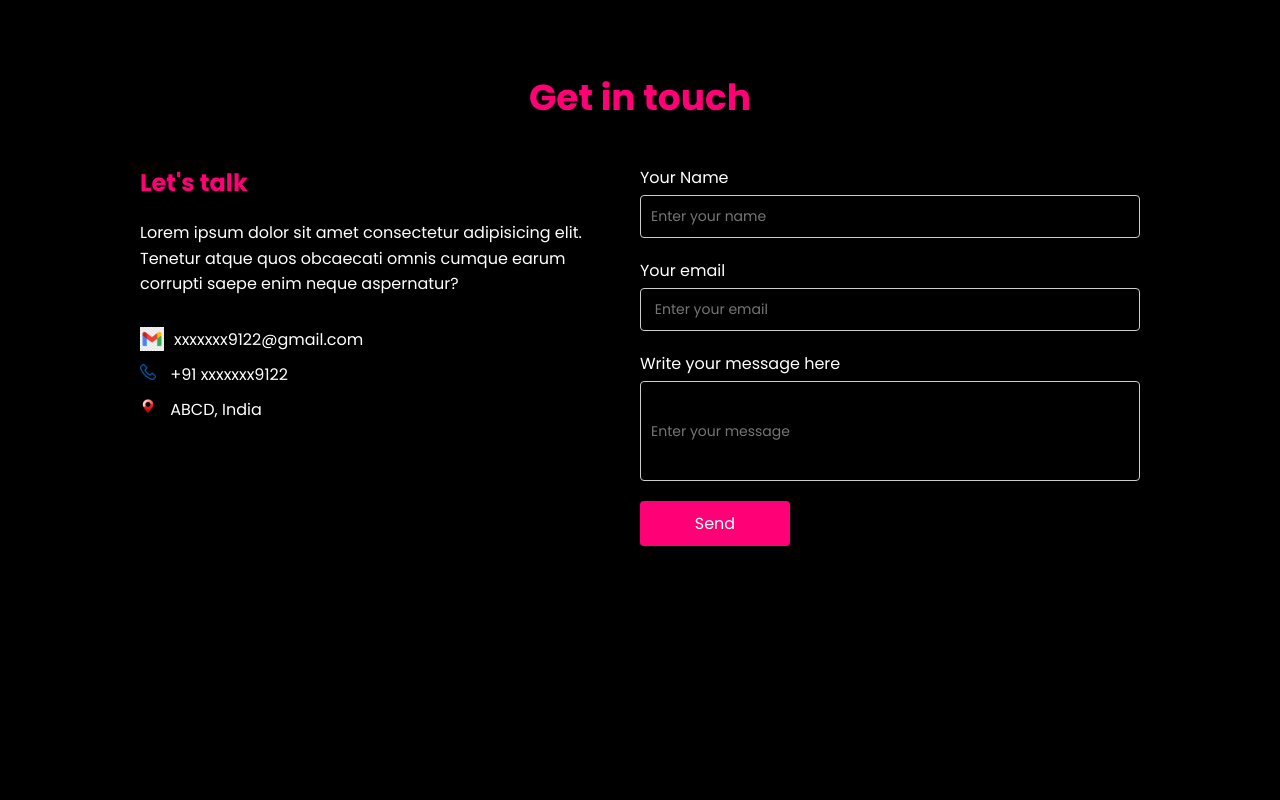
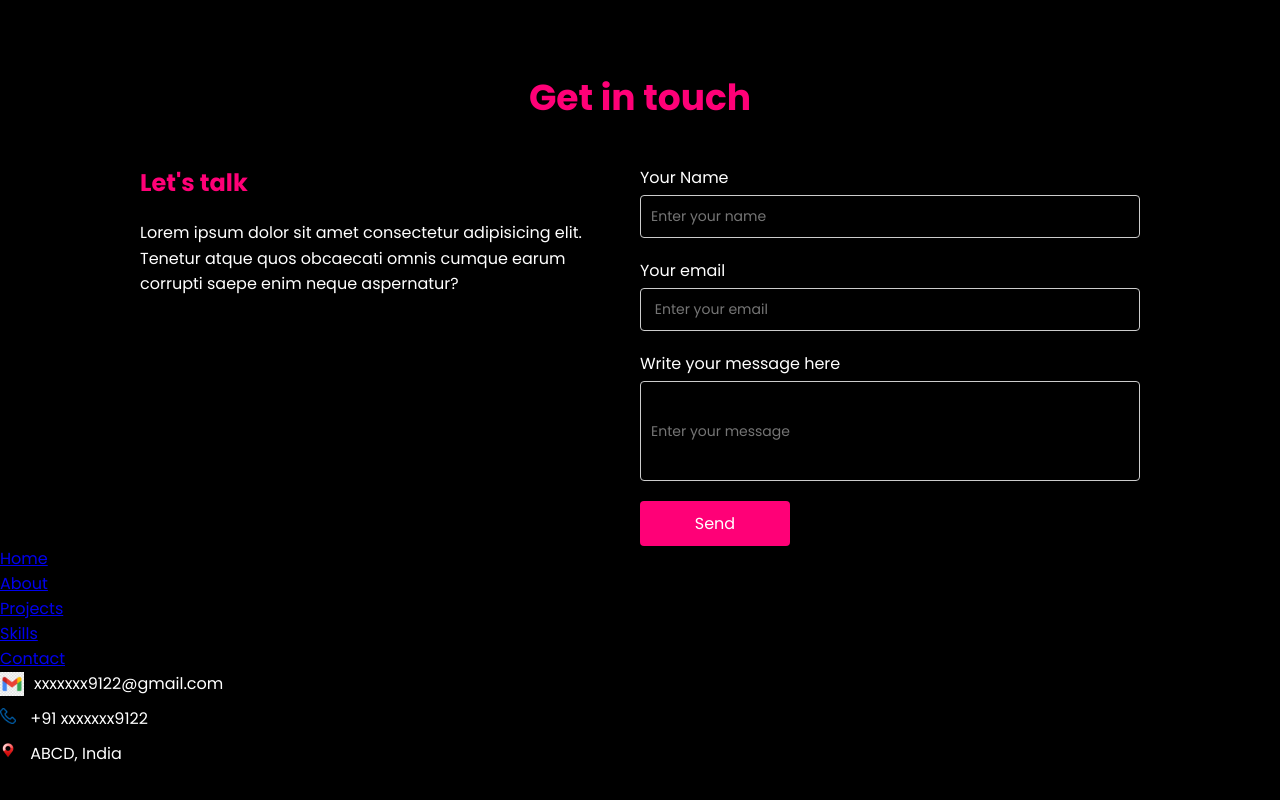
Before and after one commit to Codinggirl9122/Portfolio-Website, a plain HTML site: page index.html in a window 1280 px wide. Shown: the part 3344-4144 px from the top of the page. Before the commit the page ends 3970 px from the top, so only its background shows below. Drawn offline with Linux system fonts and the light colour scheme.

Commit message:
Update index.html

```diff
--- a/index.html
+++ b/index.html
@@ -173,19 +173,6 @@
              <h2 class="footer-left-header">Let's talk</h2>
 
               <p class="footer-left-desc">Lorem ipsum dolor sit amet consectetur adipisicing elit. Tenetur atque quos obcaecati omnis cumque earum corrupti saepe enim neque aspernatur?</p>
-
-              <div class="social">
-                <a class="social-link" href="#">
-                    <img src="./Image/e.jpg" alt="gmail" class="social-icon">
-                    <span>xxxxxxx9122@gmail.com</span>
-                </a>
-            </div>
-            <div class="contact">
-                <p><img src="./Image/ph.png" alt="Phone"> +91 xxxxxxx9122</p>
-            </div>
-            <div class="address">
-                <p><img src="./Image/location.png" alt="Location"> ABCD, India</p>
-            </div>
        </div>
 
        <div class="footer-right">
@@ -205,6 +192,30 @@
       </div>
    </div>
 
+   <footer>
+    <div class="footer-links">
+        <ul class="nav-menu-footer">
+            <li><a href="#">Home</a></li>
+            <li><a href="#about-section">About</a></li>
+            <li><a href="#projects">Projects</a></li>
+            <li><a href="#skill">Skills</a></li>
+            <li><a href="#footer">Contact</a></li>
+        </ul>
+    </div>
+    <div class="social">
+        <a class="social-link" href="#">
+            <img src="./Image/e.jpg" alt="gmail" class="social-icon">
+            <span>xxxxxxx9122@gmail.com</span>
+        </a>
+    </div>
+    <div class="contact">
+        <p><img src="./Image/ph.png" alt="Phone"> +91 xxxxxxx9122</p>
+    </div>
+    <div class="address">
+        <p><img src="./Image/location.png" alt="Location"> ABCD, India</p>
+    </div>
+</footer>
+
    <script>
     document.addEventListener('DOMContentLoaded', () => {
     const menuToggle = document.getElementById('menu-toggle');
```
